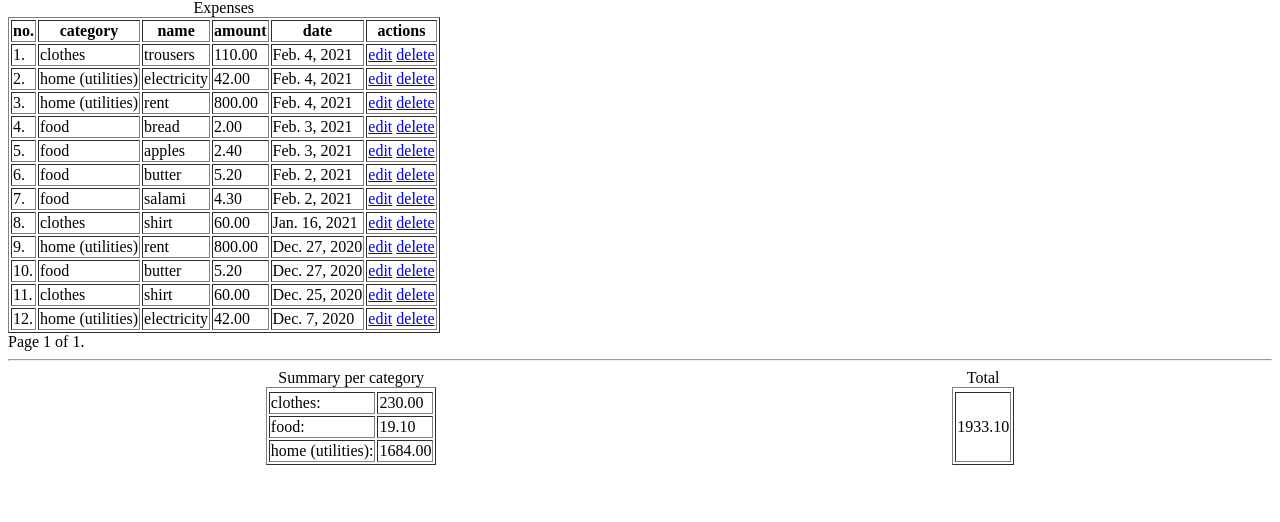
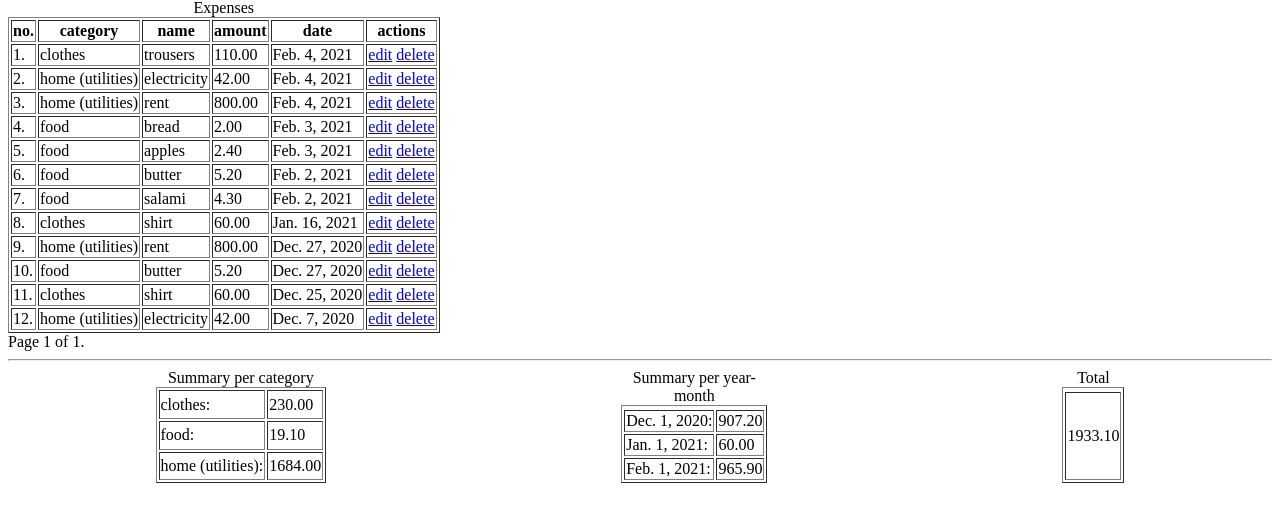
Before and after one commit to ivanbahutski/project, a Django app: page /expenses/expense/list/ in a window 1280 px wide. Shown: the part 192-714 px from the top of the page. Run offline with Django 4.2, Linux system fonts and the light colour scheme; data comes from the database, SQL or seed files in the repository.

Commit message:
Task 5 completed. Added table with total summary per year-month

```diff
--- a/expenses/reports.py
+++ b/expenses/reports.py
@@ -1,18 +1,27 @@
 from collections import OrderedDict
 
 from django.db.models import Sum, Value
-from django.db.models.functions import Coalesce
+from django.db.models.functions import Coalesce, TruncMonth
 
 
 def summary_per_category(queryset):
     return OrderedDict(sorted(
         queryset
-        .annotate(category_name=Coalesce('category__name', Value('-')))
-        .order_by()
-        .values('category_name')
-        .annotate(s=Sum('amount'))
-        .values_list('category_name', 's')
+            .annotate(category_name=Coalesce('category__name', Value('-')))
+            .order_by()
+            .values('category_name')
+            .annotate(s=Sum('amount'))
+            .values_list('category_name', 's')
     ))
+
+
+def summary_per_year_month(queryset):
+    return OrderedDict(sorted(
+        queryset
+            .annotate(month=TruncMonth('date'))
+            .order_by().values('month')
+            .annotate(s=Sum('amount'))
+            .values_list("month", 's')))
 
 
 def total_spent(queryset):
--- a/expenses/templates/expenses/expense_list.html
+++ b/expenses/templates/expenses/expense_list.html
@@ -48,15 +48,24 @@
 <div style="display: flex; justify-content: space-around">
     <table border="1">
         <caption>Summary per category</caption>
-        <tr>
-            {% for category, total in summary_per_category.items %}
+
+        {% for category, total in summary_per_category.items %}
         <tr>
             <td>{{category}}:</td>
             <td>{{total|floatformat:2}}</td>
         </tr>
         {% endfor %}
+
+    </table>
+    <table border="1">
+        <caption>Summary per year-month</caption>
+        <tr>
+            {% for date, total_y in summary_per_year_month.items%}
+        <tr>
+            <td>{{date}}:</td>
+            <td>{{total_y|floatformat:2}}</td>
         </tr>
-    </table>
+        {% endfor %}
     </table>
     <table border="1">
         <caption>Total</caption>
--- a/expenses/views.py
+++ b/expenses/views.py
@@ -4,7 +4,7 @@ from django.views.generic.list import ListView
 
 from .forms import ExpenseSearchForm
 from .models import Expense, Category
-from .reports import summary_per_category, total_spent
+from .reports import summary_per_category, summary_per_year_month, total_spent
 
 
 class ExpenseListView(ListView):
@@ -28,6 +28,7 @@ class ExpenseListView(ListView):
             form=form,
             object_list=queryset,
             summary_per_category=summary_per_category(queryset),
+            summary_per_year_month=summary_per_year_month(queryset),
             total_spent=total_spent(queryset),
             **kwargs)
 
```
Also changed, not shown: expenses/templates/expenses/category_list.html (+8 -0 lines).
